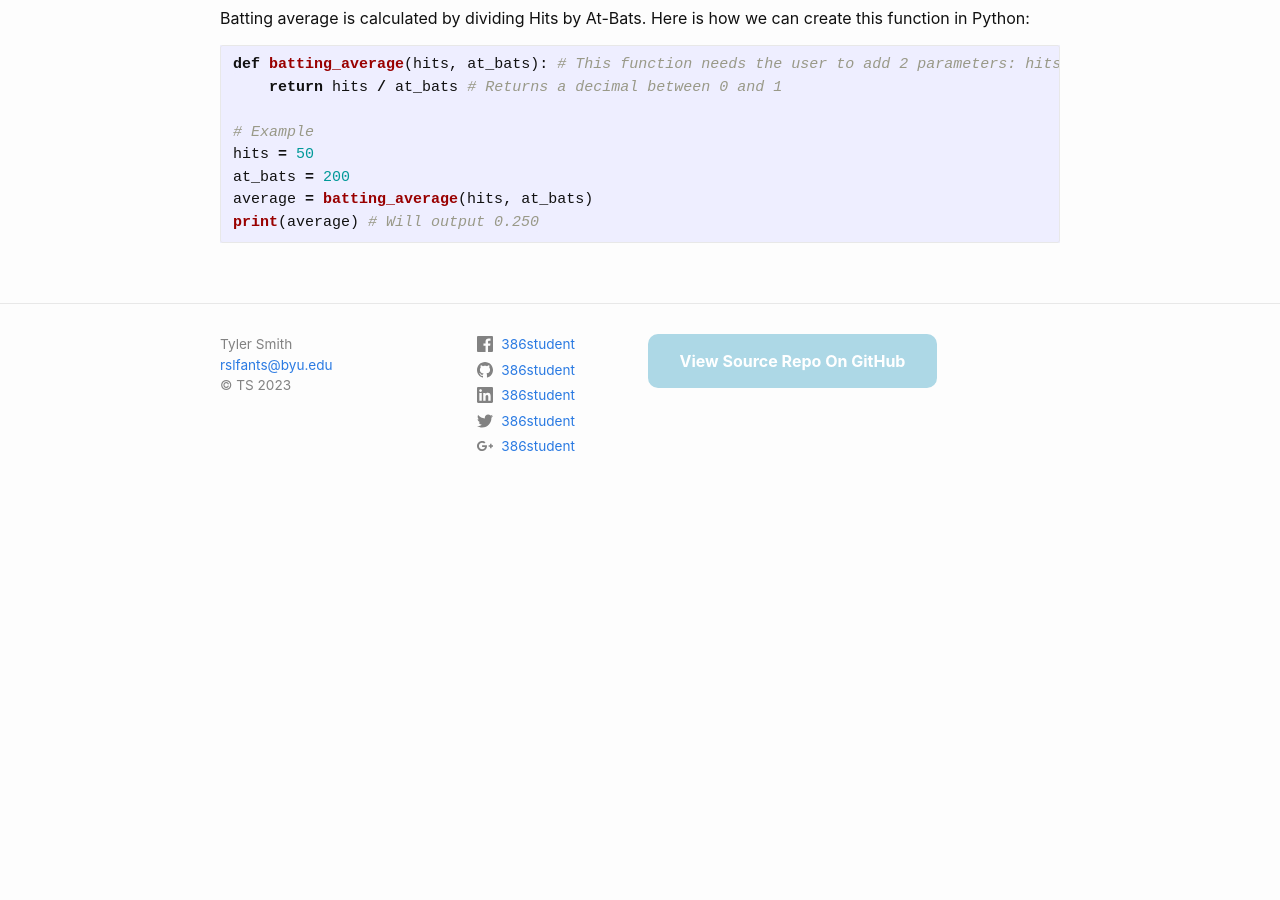
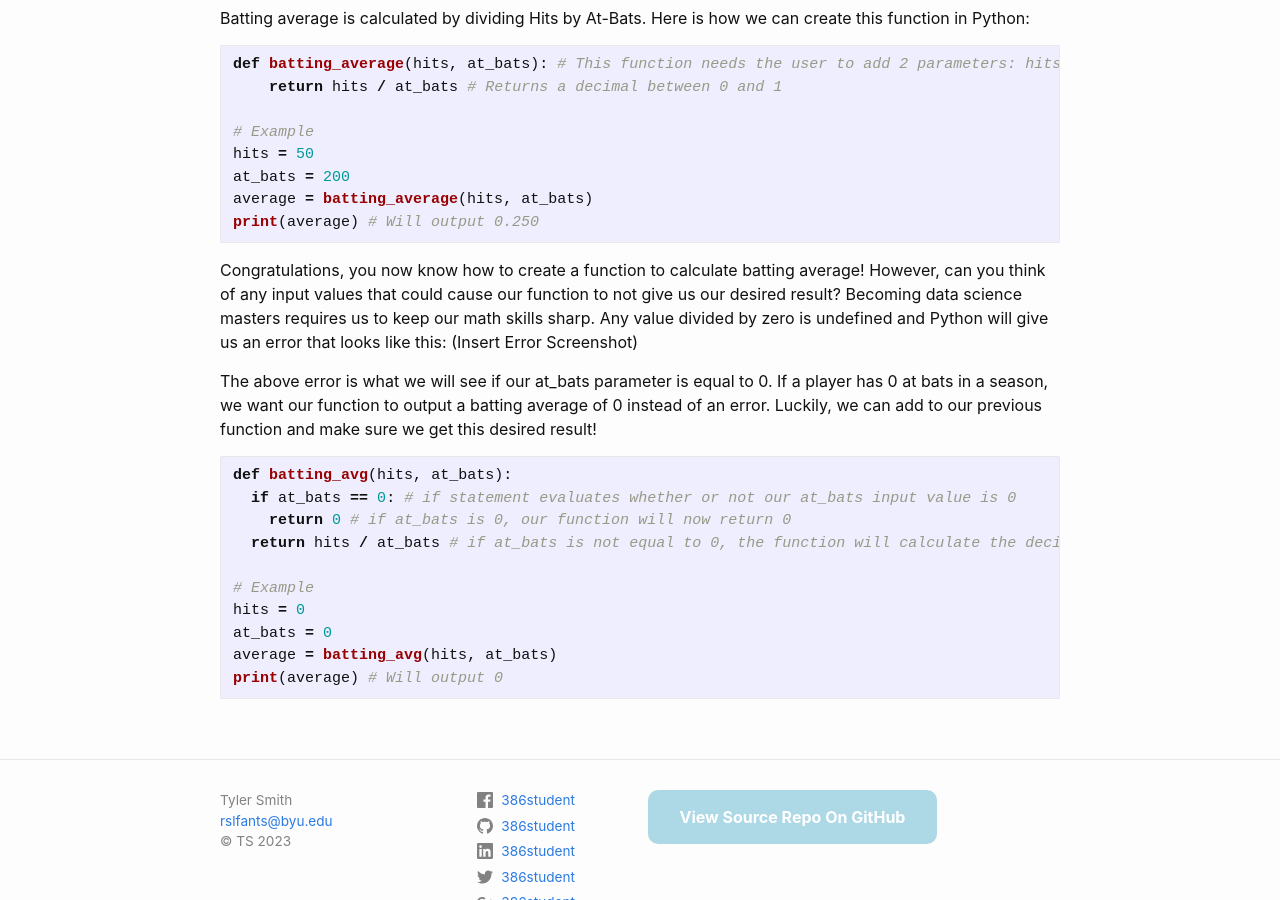
Before and after one commit to tyler-c-smith04/blog, a Jekyll site: the page built from _posts/2023-10-09-python-functions.md, in a window 1280 px wide and 900 px high, scrolled down 1201 px. Built offline with Jekyll 4.4.1, drawn with Linux system fonts in a browser that asks for light colours; comment, search, counter and statistics services are not loaded; before the commit the page ends 1717 px from its top, so only the background shows below that; some of the changed text lies outside the part shown.

Commit message:
Update 2023-10-09-python-functions.md

````diff
--- a/_posts/2023-10-09-python-functions.md
+++ b/_posts/2023-10-09-python-functions.md
@@ -44,3 +44,21 @@ at_bats = 200
 average = batting_average(hits, at_bats)
 print(average) # Will output 0.250
 ```
+
+Congratulations, you now know how to create a function to calculate batting average! However, can you think of any input values that could cause our function to not give us our desired result? Becoming data science masters requires us to keep our math skills sharp. Any value divided by zero is undefined and Python will give us an error that looks like this:
+(Insert Error Screenshot)
+
+The above error is what we will see if our at_bats parameter is equal to 0. If a player has 0 at bats in a season, we want our function to output a batting average of 0 instead of an error. Luckily, we can add to our previous function and make sure we get this desired result!
+
+```python
+def batting_avg(hits, at_bats):
+  if at_bats == 0: # if statement evaluates whether or not our at_bats input value is 0
+    return 0 # if at_bats is 0, our function will now return 0
+  return hits / at_bats # if at_bats is not equal to 0, the function will calculate the decimal of hits / at_bats
+
+# Example
+hits = 0
+at_bats = 0
+average = batting_avg(hits, at_bats)
+print(average) # Will output 0
+```
````
